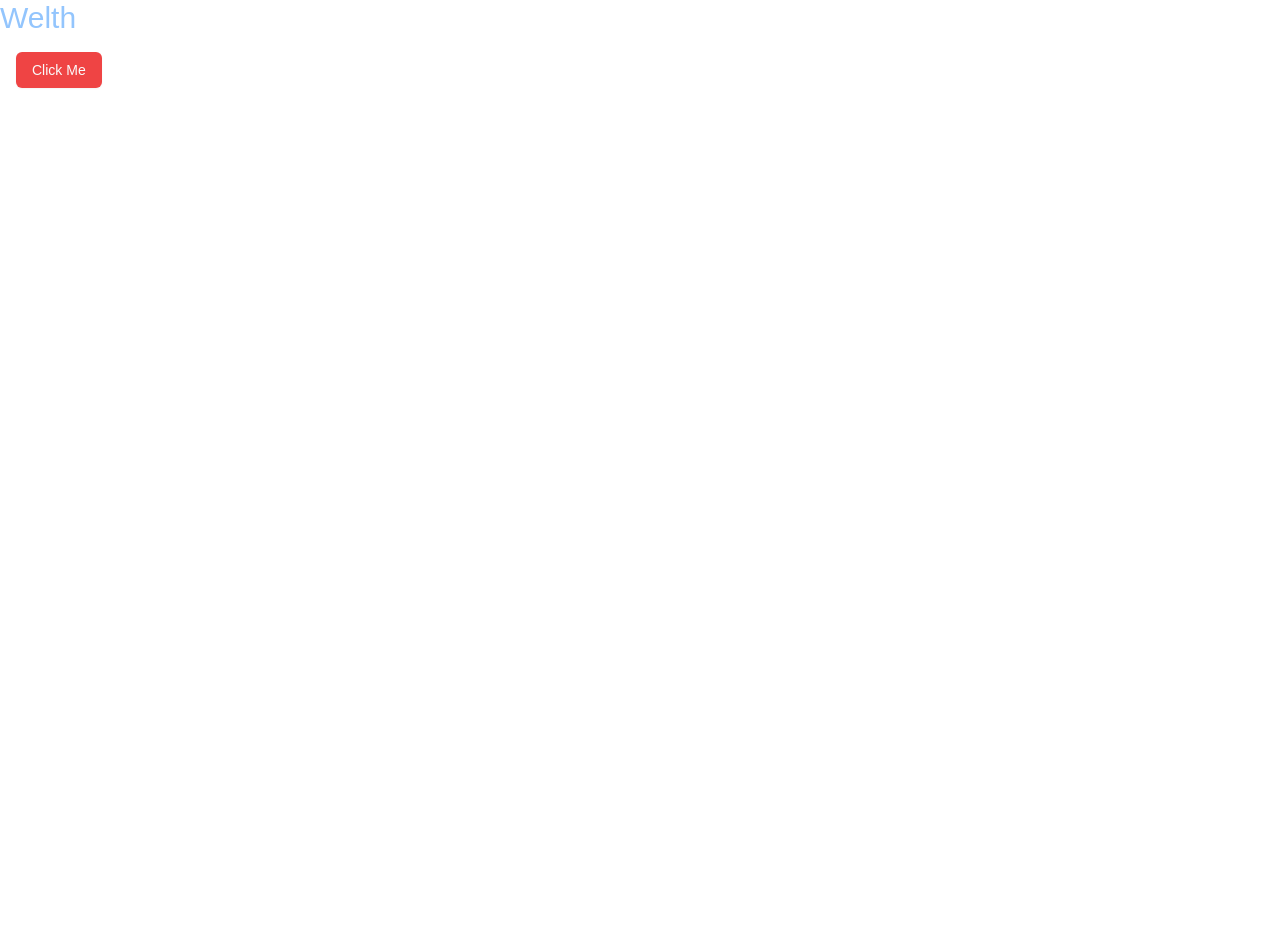
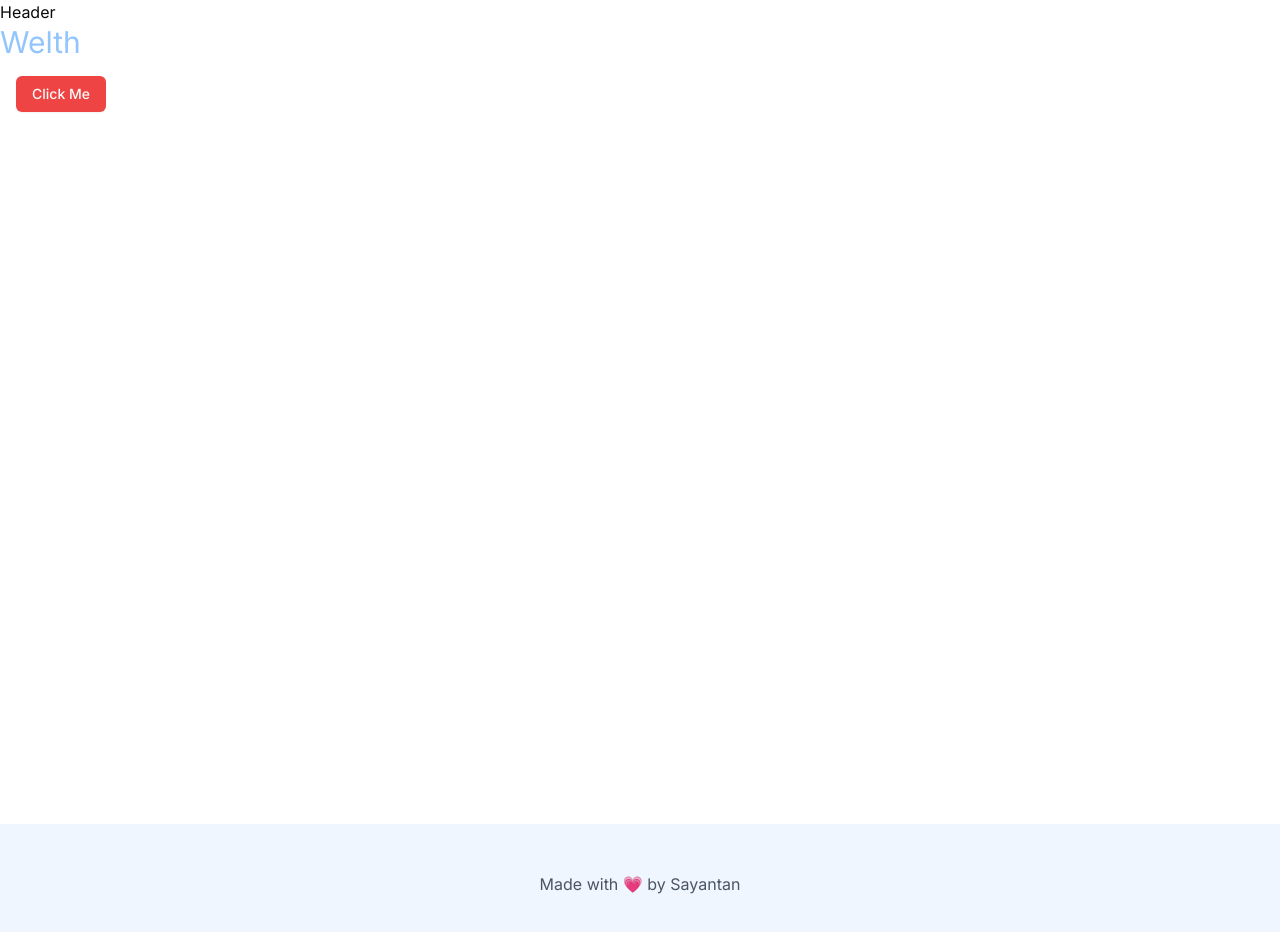
Before and after one commit to Sayantan627/AI-Finance-Platform, a Next.js app: page / in a window 1280 px wide. Shown: the top 932 px of the page. Before the commit the page ends 800 px from the top, so only its background shows below. Built offline with nearby package versions, Linux system fonts and the light colour scheme.

Commit message:
Refactor layout and add Header component with updated metadata

```diff
--- a/src/app/layout.js
+++ b/src/app/layout.js
@@ -1,28 +1,27 @@
-import { Geist, Geist_Mono } from "next/font/google";
+import { Inter } from "next/font/google";
 import "./globals.css";
+import Header from "@/components/Header";
 
-const geistSans = Geist({
-  variable: "--font-geist-sans",
-  subsets: ["latin"],
-});
-
-const geistMono = Geist_Mono({
-  variable: "--font-geist-mono",
-  subsets: ["latin"],
-});
+const inter = Inter({ subsets: ["latin"] });
 
 export const metadata = {
-  title: "Create Next App",
-  description: "Generated by create next app",
+  title: "Welth",
+  description: "One stop finance platform",
 };
 
 export default function RootLayout({ children }) {
   return (
     <html lang="en">
-      <body
-        className={`${geistSans.variable} ${geistMono.variable} antialiased`}
-      >
-        {children}
+      <body className={`${inter.className} antialiased`}>
+        {/* header */}
+        <Header />
+        <main className="min-h-screen">{children}</main>
+        {/* footer */}
+        <footer className="bg-blue-50 py-12">
+          <div className="container mx-auto text-center text-gray-600 px-4">
+            <p>Made with 💗 by Sayantan</p>
+          </div>
+        </footer>
       </body>
     </html>
   );
--- /dev/null
+++ b/src/components/Header.jsx
@@ -0,0 +1,4 @@
+const Header = () => {
+  return <div>Header</div>;
+};
+export default Header;
```
